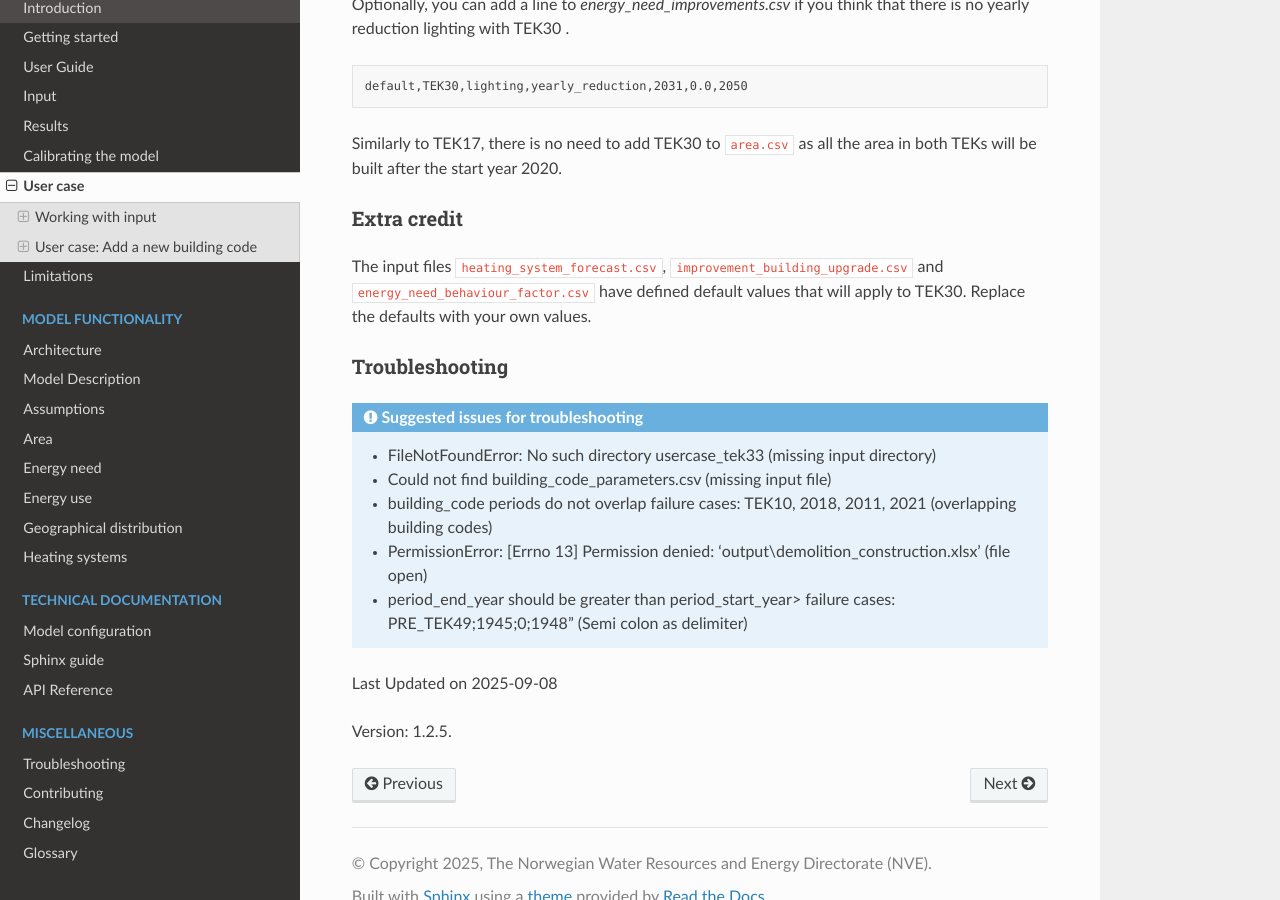
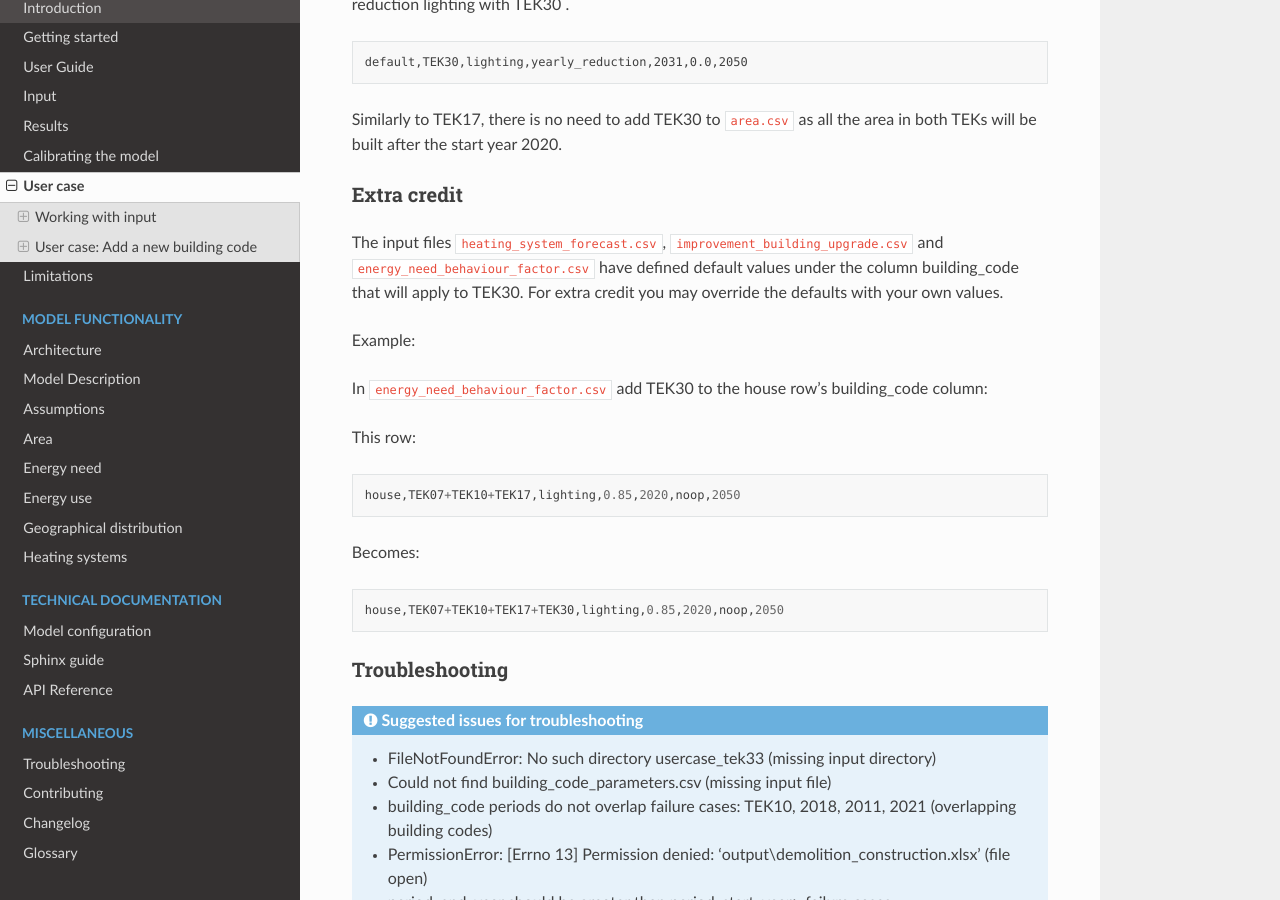
Before and after one commit to NVE/ebm, a Sphinx documentation site: the page built from docs/source/user_case.rst, in a window 1280 px wide and 900 px high, scrolled down 4916 px. Built offline with Sphinx 7.4.7 and the Read the Docs theme 3.1.0, drawn with Linux system fonts in a browser that asks for light colours; some of the changed text lies outside the part shown.

Commit message:
#3106 Minor improvements

```diff
--- a/docs/source/user_case.rst
+++ b/docs/source/user_case.rst
@@ -23,7 +23,7 @@ flexible experimentation with different assumptions and configurations.
 Creating an input directory for a scenario
 ++++++++++++++++++++++++++++++++++++++++++
 
-To create a new scenario with EBM the default input open your favourite terminal program and type the command:
+To create a new scenario in EBM, open your preferred terminal and run the following command:
 
 .. code-block:: bash
 
@@ -668,7 +668,24 @@ Extra credit
 ++++++++++++
 
 The input files ``heating_system_forecast.csv``, ``improvement_building_upgrade.csv`` and ``energy_need_behaviour_factor.csv``
-have defined default values that will apply to TEK30. Replace the defaults with your own values.
+have defined default values under the column building_code that will apply to TEK30. For extra credit you may override the defaults with your own values.
+
+Example:
+
+In ``energy_need_behaviour_factor.csv`` add TEK30 to the house row's building_code column:
+
+This row:
+
+.. code-block::
+
+   house,TEK07+TEK10+TEK17,lighting,0.85,2020,noop,2050
+
+Becomes:
+
+.. code-block::
+
+   house,TEK07+TEK10+TEK17+TEK30,lighting,0.85,2020,noop,2050
+
 
 
 
```
